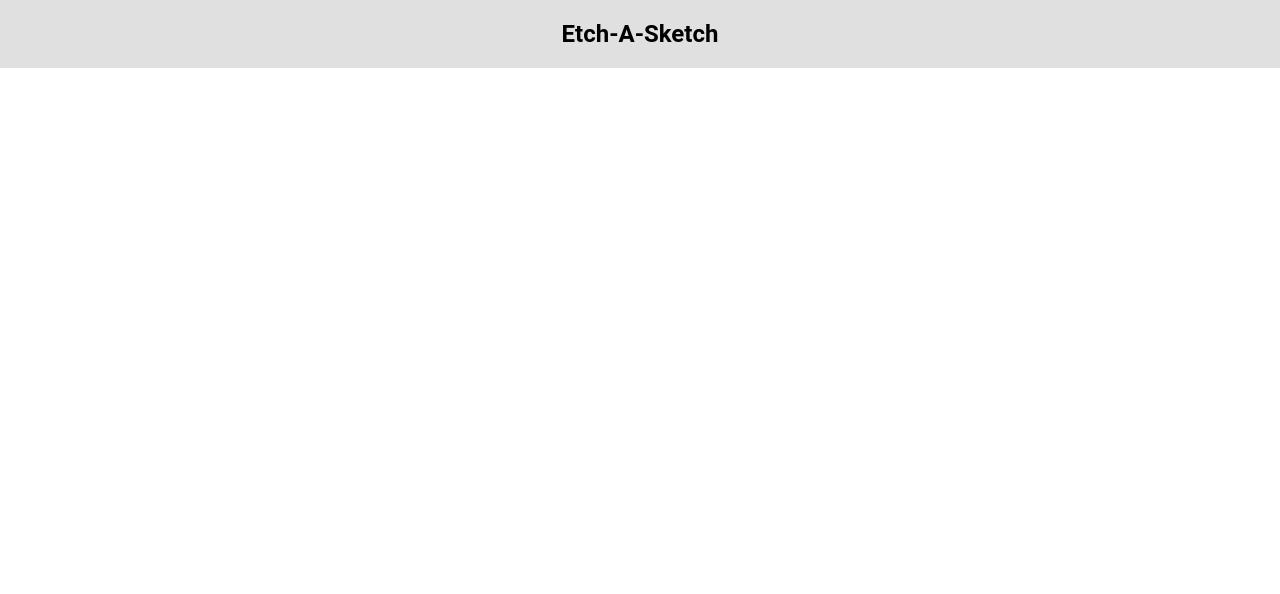
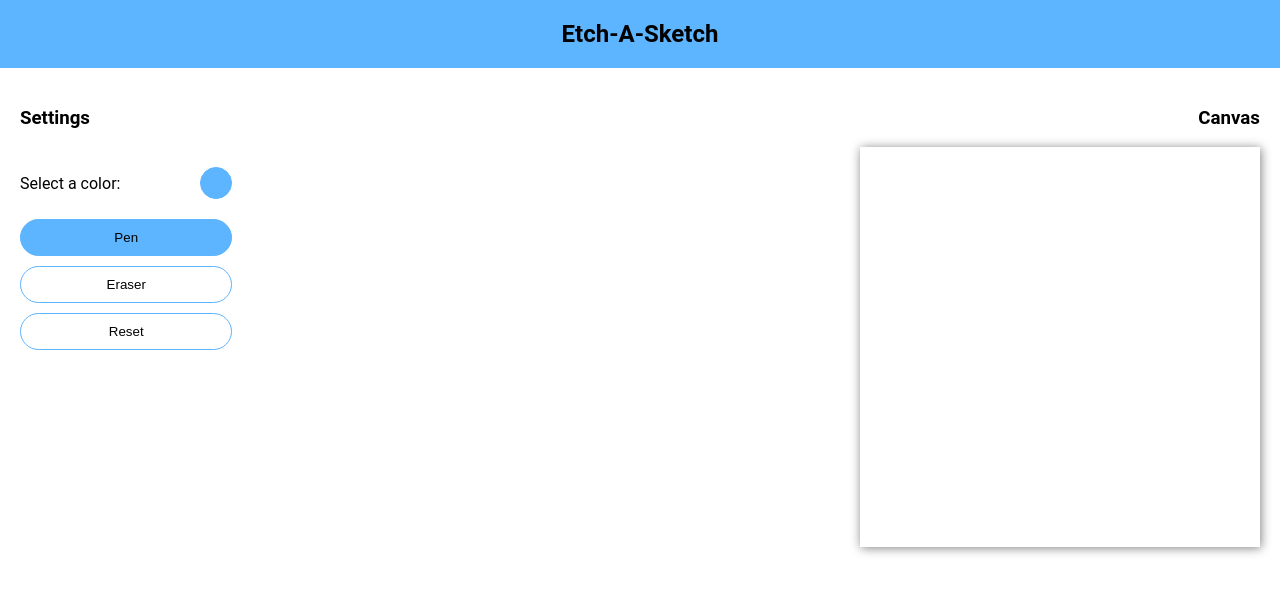
Before and after one commit to SinoAHpx/etch-a-sketch, a plain HTML site: page index.html in a window 1280 px wide. Drawn offline with Linux system fonts and the light colour scheme.

Commit message:
Add logic. The drawing logic does work as expected.

```diff
--- a/css/style.css
+++ b/css/style.css
@@ -9,6 +9,71 @@ body {
 }
 
 .header {
-    background-color: rgb(224, 224, 224);
+    background-color: #5db4ff;
     text-align: center;
 }
+
+.main {
+    align-self: stretch;
+    display: flex;
+    margin: 20px;
+}
+
+.main .left {
+    margin-right: auto;
+    display: flex;
+    flex-direction: column;
+    gap: 20px;
+}
+
+.main .left .color {
+    display: flex;
+    align-items: center;
+    gap: 15px;
+}
+
+.main .left #colorPicker {
+    border: 1px solid #5db4ff;
+    border-radius: 20px;
+    padding: 0px;
+    visibility: collapse;
+}
+
+.main .left .draw {
+    display: flex;
+    flex-direction: column;
+    gap: 10px;
+    align-items: stretch;
+}
+
+.main .left .draw button {
+    border: 1px solid #5db4ff;
+    border-radius: 20px;
+    padding: 10px;
+    transition-duration: 200ms;
+    background-color: transparent;
+}
+
+.main .left .draw button:hover {
+    background-color: #5db4ff;
+}
+
+.right {
+    margin-left: auto;
+    display: flex;
+    flex-direction: column;
+    user-select: none;
+}
+
+.right h3 {
+    align-self: flex-end;
+}
+
+.right #canvas {
+    display: flex;
+    flex-wrap: wrap;
+    width: 400px;
+    height: 400px;
+    margin-left: 20px;
+    box-shadow: 1px 1px 10px gray;
+}
--- a/index.html
+++ b/index.html
@@ -11,5 +11,26 @@
     <section class="header">
         <h1>Etch-A-Sketch</h1>
     </section>
+    <div class="main">
+        <div class="left">
+            <h3>Settings</h3>
+            <section class="color">
+                <span>Select a color: </span>
+                <input id="colorPicker" type="color">
+                <span id="colorIndicator" style="background-color: #5db4ff; width: 30px; height: 30px; border: 1px solid #5db4ff; border-radius: 20px;"></span>
+            </section>
+            <section class="draw">
+                <button id="penButton">Pen</button>
+                <button id="eraserButton">Eraser</button>
+                <button id="resetButton">Reset</button>
+            </section>
+        </div>
+        <div class="right">
+            <h3>Canvas</h3>
+            <div id="canvas" draggable="false">
+
+            </div>
+        </div>
+    </div>
 </body>
 </html>
--- a/js/main.js
+++ b/js/main.js
@@ -0,0 +1,81 @@
+register()
+
+function paintColor(item, color, drawing) {
+    if (drawing) {
+        item.style.backgroundColor = color
+    }
+}
+
+function registerGrid(size = 8) {
+    //400x400
+    let canvas = document.querySelector('#canvas')
+    let drawing = false
+    canvas.addEventListener('mousedown', () => {
+        drawing = true
+        console.log('Mouse down, drawing')
+    })
+    canvas.addEventListener('mouseup', () => {
+        drawing = false
+        console.log('Mouse up, not drawing')
+    })
+
+    for (let i = 0; i < (400 * 400) / 100; i++) {
+        let item = document.createElement('div')
+        item.style = `border: none; height: 10px; width: 10px; flex: 0 0 10px`
+        item.classList.add('canvasItem')
+        item.draggable = false
+
+        item.addEventListener('mouseover', () => {
+
+            let color = toolType == 'pen' ? document.querySelector('#colorPicker').value : 'transparent'
+            paintColor(item, color, drawing)
+        })
+
+        canvas.appendChild(item)
+    }
+}
+
+function registerColorPicker() {
+    let colorIndicator = document.querySelector('#colorIndicator')
+    let colorPicker = document.querySelector('#colorPicker')
+
+    colorIndicator.addEventListener('click', () => {
+        colorPicker.click()
+    })
+
+    colorPicker.addEventListener('input', () => {
+        colorIndicator.style.backgroundColor = colorPicker.value
+    })
+}
+
+var toolType = 'pen'
+
+function registerDrawButtons() {
+    let pen = document.querySelector('#penButton')
+    let eraser = document.querySelector('#eraserButton')
+    let reset = document.querySelector('#resetButton')
+    pen.style.backgroundColor = '#5db4ff'
+
+    pen.addEventListener('click', () => {
+        eraser.style.backgroundColor = 'transparent'
+        pen.style.backgroundColor = '#5db4ff'
+        toolType = 'pen'
+    })
+
+    eraser.addEventListener('click', () => {
+        pen.style.backgroundColor = 'transparent'
+        eraser.style.backgroundColor = '#5db4ff'
+        toolType = 'eraser'
+    })
+
+    reset.addEventListener('click', () => {
+        let items = document.querySelectorAll('.canvasItem')
+        items.forEach(i => i.style.backgroundColor = 'transparent')
+    })
+}
+
+function register() {
+    registerGrid()
+    registerColorPicker()
+    registerDrawButtons()
+}
```
